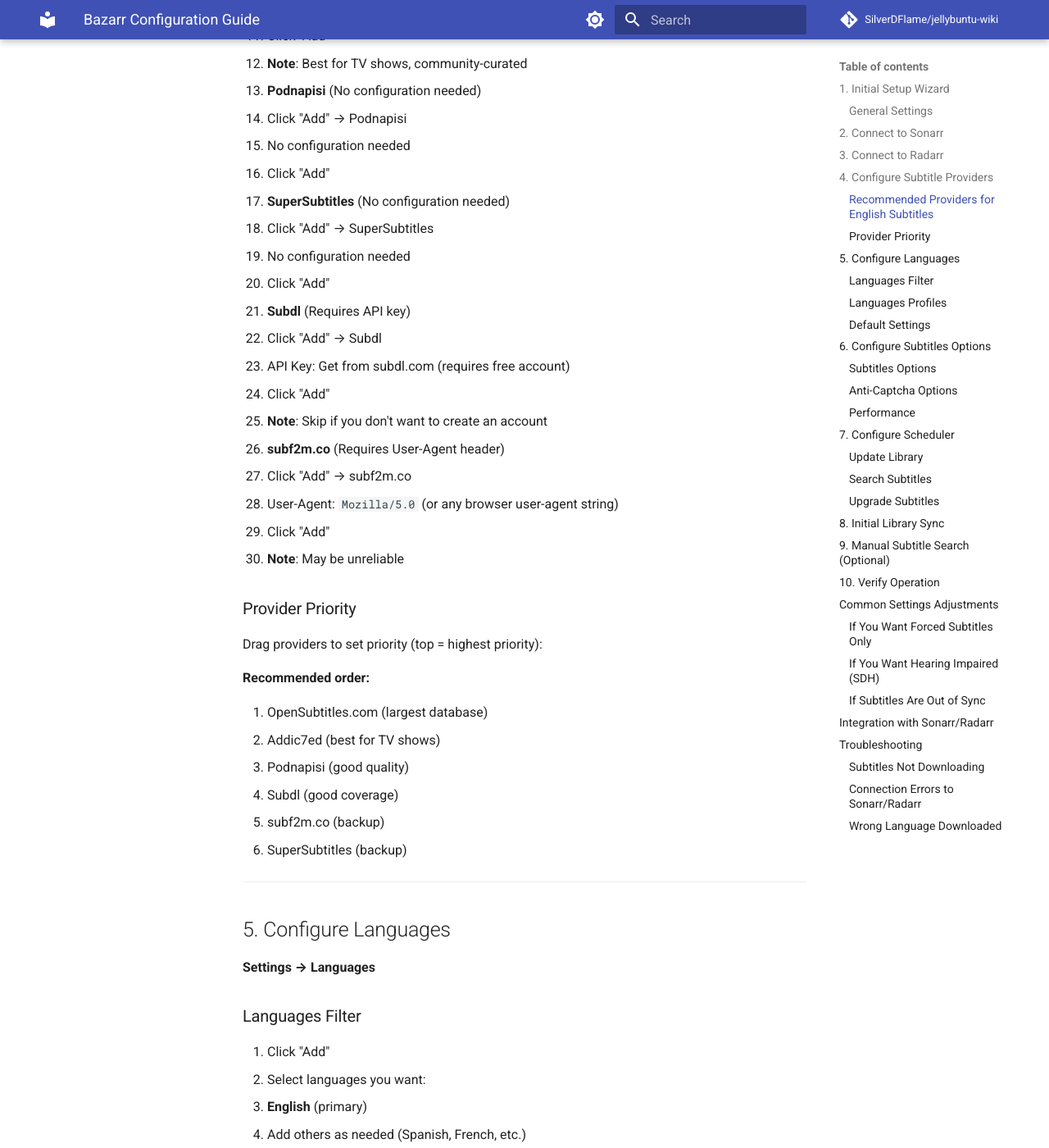
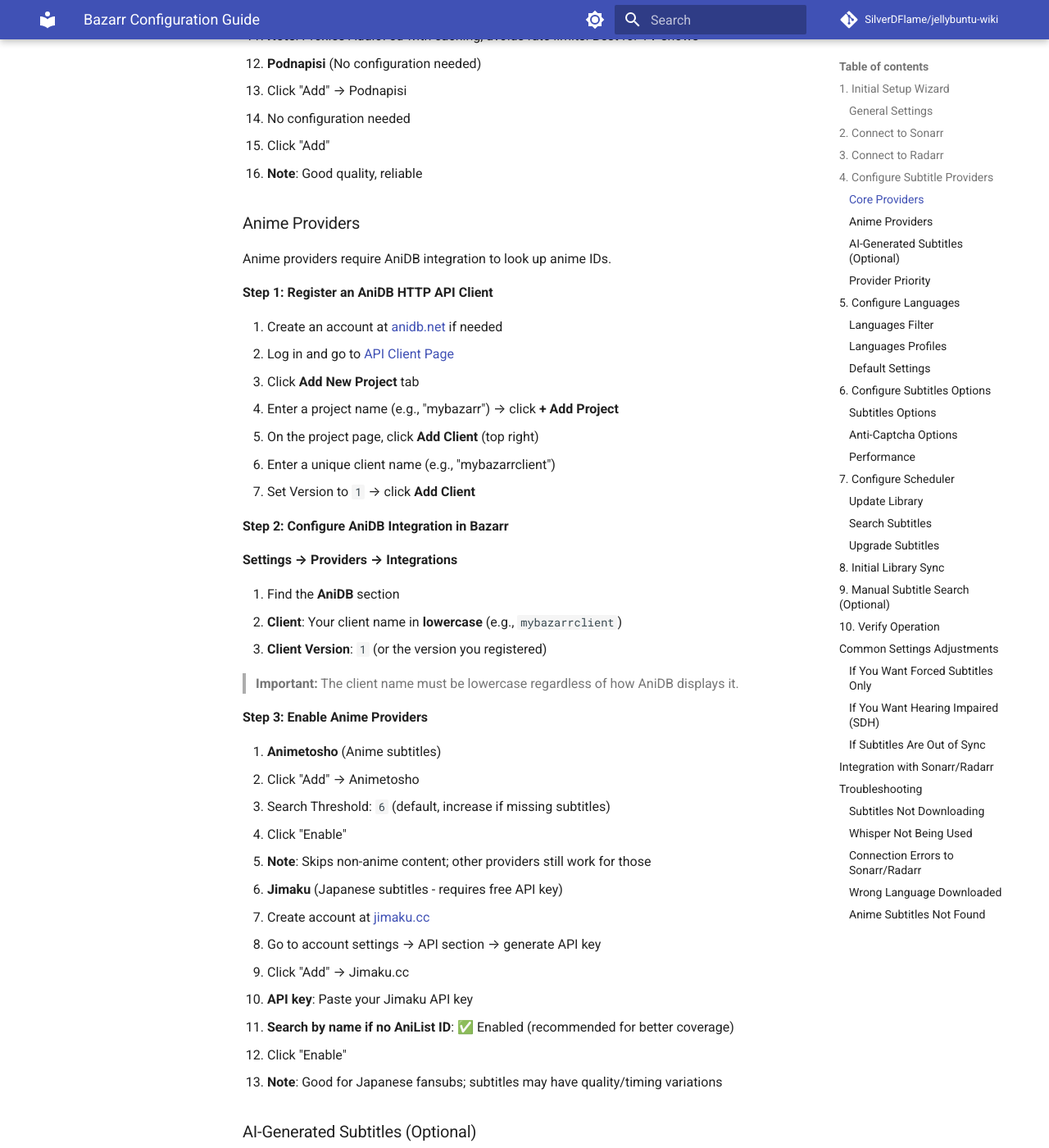
Before and after one commit to SilverDFlame/jellybuntu-wiki, an MkDocs documentation site: the page built from docs/configuration/bazarr-setup.md, in a window 1280 px wide and 1400 px high, scrolled down 2158 px. Shown: the whole window at 82% size. Built offline with MkDocs 1.6.1 and Material for MkDocs 9.7.7, drawn with Linux system fonts in a browser that asks for light colours; comment, search, counter and statistics services are not loaded; some of the changed text lies outside the part shown.

Commit message:
docs: Update Bazarr subtitle provider recommendations (#18)
- Add Gestdown as Addic7ed proxy (no account needed, avoids rate limits)
- Add anime providers: Animetosho (with AniDB setup guide) and Jimaku
- Add Whisper AI-generated subtitles section for Japanese translation
- Remove deprecated/unreliable providers: Subscene, subf2m.co, Subdl
- Document AniDB HTTP API client registration for anime providers
- Add new troubleshooting sections for Whisper and anime subtitles
- Update provider priority order

Co-authored-by: Claude Opus 4.5 <noreply@anthropic.com>

```diff
--- a/docs/configuration/bazarr-setup.md
+++ b/docs/configuration/bazarr-setup.md
@@ -56,43 +56,79 @@ When you first access Bazarr, you'll see a setup wizard.
 
 **Settings → Providers** <!-- markdownlint-disable-line MD036 -->
 
-### Recommended Providers for English Subtitles
+### Core Providers
 
-1. **OpenSubtitles.com** (Best database, requires free account)
+1. **OpenSubtitles.com** (Largest database, requires free account)
    - Click "Add" → OpenSubtitles.com
    - Username: Your OpenSubtitles username (create at opensubtitles.com)
    - Password: Your OpenSubtitles password
    - Click "Add"
-   - **Note**: Free tier has rate limits
+   - **Note**: Free tier has daily download limits; best for hash-matching
 
-2. **Addic7ed** (TV shows - high quality, requires free account)
-   - Click "Add" → Addic7ed
-   - Username: Your Addic7ed username (create at addic7ed.com)
-   - Password: Your Addic7ed password
+2. **Gestdown** (Addic7ed proxy - no account needed)
+   - Click "Add" → Gestdown
+   - No configuration needed
    - Click "Add"
-   - **Note**: Best for TV shows, community-curated
+   - **Note**: Proxies Addic7ed with caching, avoids rate limits. Best for TV shows
 
 3. **Podnapisi** (No configuration needed)
    - Click "Add" → Podnapisi
    - No configuration needed
    - Click "Add"
+   - **Note**: Good quality, reliable
 
-4. **SuperSubtitles** (No configuration needed)
-   - Click "Add" → SuperSubtitles
-   - No configuration needed
+### Anime Providers
+
+Anime providers require AniDB integration to look up anime IDs.
+
+**Step 1: Register an AniDB HTTP API Client** <!-- markdownlint-disable-line MD036 -->
+
+1. Create an account at [anidb.net](https://anidb.net) if needed
+2. Log in and go to [API Client Page](http://anidb.net/perl-bin/animedb.pl?show=client)
+3. Click **Add New Project** tab
+4. Enter a project name (e.g., "mybazarr") → click **+ Add Project**
+5. On the project page, click **Add Client** (top right)
+6. Enter a unique client name (e.g., "mybazarrclient")
+7. Set Version to `1` → click **Add Client**
+
+**Step 2: Configure AniDB Integration in Bazarr** <!-- markdownlint-disable-line MD036 -->
+
+**Settings → Providers → Integrations** <!-- markdownlint-disable-line MD036 -->
+
+1. Find the **AniDB** section
+2. **Client**: Your client name in **lowercase** (e.g., `mybazarrclient`)
+3. **Client Version**: `1` (or the version you registered)
+
+> **Important:** The client name must be lowercase regardless of how AniDB displays it.
+
+**Step 3: Enable Anime Providers** <!-- markdownlint-disable-line MD036 -->
+
+1. **Animetosho** (Anime subtitles)
+   - Click "Add" → Animetosho
+   - Search Threshold: `6` (default, increase if missing subtitles)
+   - Click "Enable"
+   - **Note**: Skips non-anime content; other providers still work for those
+
+2. **Jimaku** (Japanese subtitles - requires free API key)
+   - Create account at [jimaku.cc](https://jimaku.cc)
+   - Go to account settings → API section → generate API key
+   - Click "Add" → Jimaku.cc
+   - **API key**: Paste your Jimaku API key
+   - **Search by name if no AniList ID**: ✅ Enabled (recommended for better coverage)
+   - Click "Enable"
+   - **Note**: Good for Japanese fansubs; subtitles may have quality/timing variations
+
+### AI-Generated Subtitles (Optional)
+
+1. **Whisper** (Self-hosted AI transcription/translation)
+   - Requires running [SubGen](https://github.com/McCloudS/subgen) container
+   - Click "Add" → Whisper
+   - Endpoint: `http://<subgen-host>:9000` (adjust to your setup)
+   - Timeout: `3600` (1 hour - needed for long movies)
    - Click "Add"
-
-5. **Subdl** (Requires API key)
-   - Click "Add" → Subdl
-   - API Key: Get from subdl.com (requires free account)
-   - Click "Add"
-   - **Note**: Skip if you don't want to create an account
-
-6. **subf2m.co** (Requires User-Agent header)
-   - Click "Add" → subf2m.co
-   - User-Agent: `Mozilla/5.0` (or any browser user-agent string)
-   - Click "Add"
-   - **Note**: May be unreliable
+   - **Note**: Generates subtitles from audio when providers fail. Can translate Japanese
+     audio to English. Lower scores (~67% episodes, ~51% movies) - adjust minimum score
+     if using as fallback
 
 ### Provider Priority
 
@@ -100,12 +136,12 @@ Drag providers to set priority (top = highest priority):
 
 **Recommended order:**
 
-1. OpenSubtitles.com (largest database)
-2. Addic7ed (best for TV shows)
-3. Podnapisi (good quality)
-4. Subdl (good coverage)
-5. subf2m.co (backup)
-6. SuperSubtitles (backup)
+1. OpenSubtitles.com (largest database, hash matching)
+2. Gestdown (high-quality TV show subs via Addic7ed)
+3. Animetosho (anime-specific)
+4. Jimaku (anime-specific)
+5. Podnapisi (reliable general provider)
+6. Whisper (fallback - generates from audio)
 
 ---
 
@@ -267,6 +303,15 @@ Bazarr automatically:
 1. Check provider status: **System → Providers**
 2. Lower minimum score: **Settings → Sonarr/Radarr** → Change to `70`
 3. Add more providers: **Settings → Providers**
+4. For anime: Verify Sonarr has AniDB IDs (Animetosho needs this)
+
+### Whisper Not Being Used
+
+Whisper generates subtitles with lower scores (~67% for episodes, ~51% for movies).
+If Whisper subtitles aren't downloading automatically:
+
+1. Lower minimum score to `50` in **Settings → Sonarr/Radarr**
+2. Or manually search and select Whisper results
 
 ### Connection Errors to Sonarr/Radarr
 
@@ -280,6 +325,12 @@ Bazarr automatically:
 2. Verify "Single Language" is enabled
 3. Clear cache: **System → Tasks** → "Clear All Subtitles Cache"
 
+### Anime Subtitles Not Found
+
+1. Ensure Animetosho and Jimaku providers are enabled
+2. Verify Sonarr is using AniDB metadata (helps Animetosho matching)
+3. Try manual search - anime releases often have specific naming
+
 ---
 
 **Status**: Ready for configuration
```
